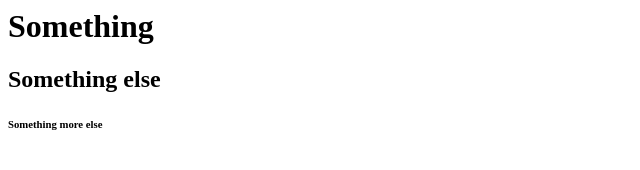
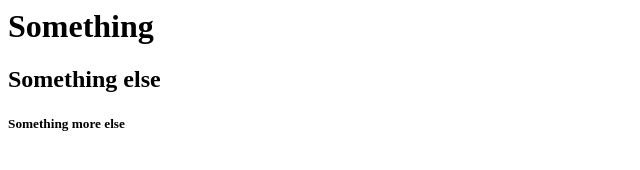
Before and after one commit to IhazPi/project, a plain HTML site: page index.html in a window 1280 px wide. Shown: the full height of the page, 0-640 px from the left. Drawn offline with Linux system fonts and the light colour scheme.

Commit message:
Edited index.html

```diff
--- a/index.html
+++ b/index.html
@@ -5,6 +5,6 @@
     <body>
         <h1>Something</h1>
         <h2>Something else</h2>
-        <h6>Something more else</h6>
+        <h5>Something more else</h5>
     </body>
 </html>
```
